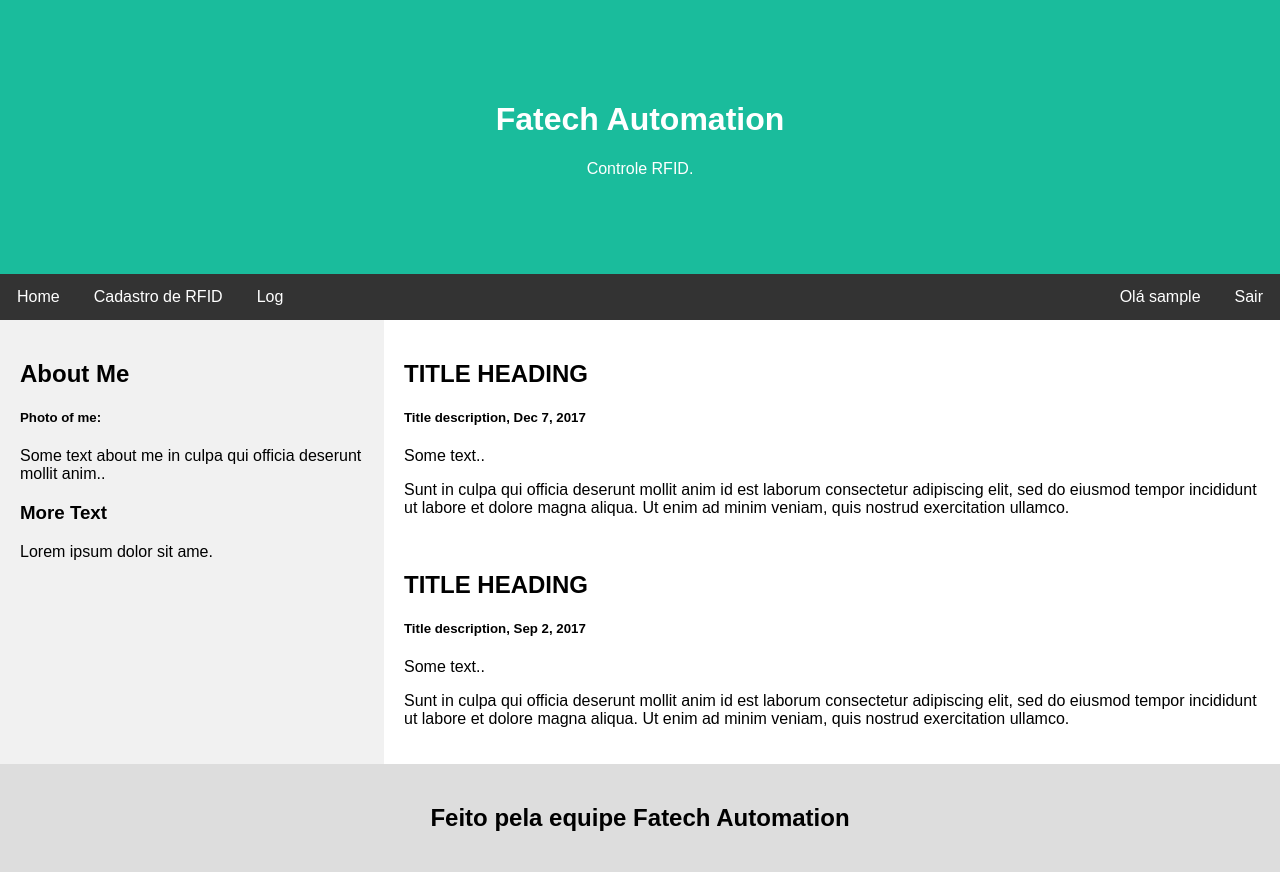
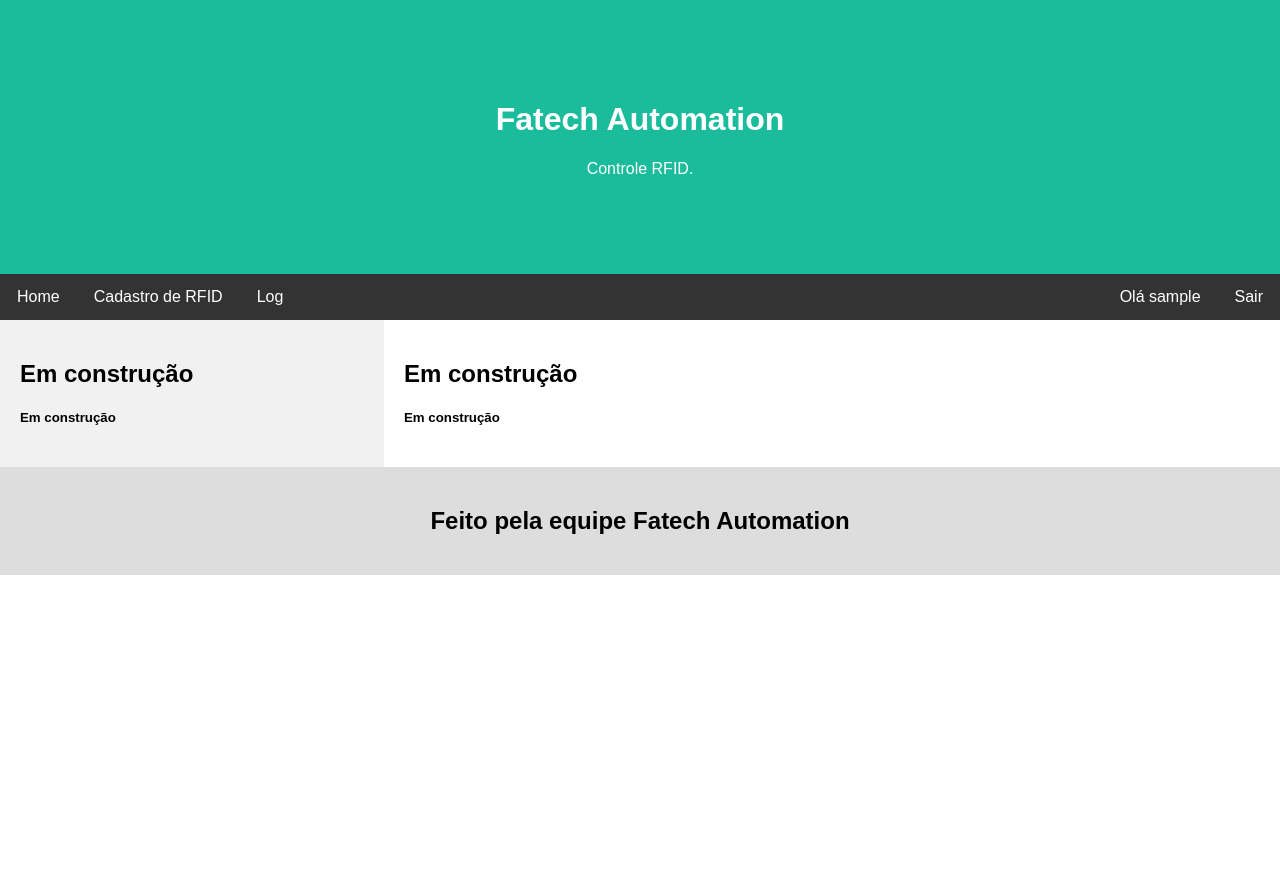
Before and after one commit to ghsantos9/fatech, a Django app: page /inicio/ in a window 1280 px wide. After the commit the page ends 575 px from the top, so only its background shows below. Run offline with Django 3.2, Linux system fonts and the light colour scheme; the visitor is signed in with stand-in values (Sample User, id 1).

Commit message:
arrumando index

```diff
--- a/inicio/templates/inicio/index.html
+++ b/inicio/templates/inicio/index.html
@@ -27,22 +27,22 @@
 
 <div class="row">
   <div class="side">
-    <h2>About Me</h2>
-    <h5>Photo of me:</h5>
-    <p>Some text about me in culpa qui officia deserunt mollit anim..</p>
+    <h2>Em construção</h2>
+    <h5>Em construção</h5>
+    <!-- <p>Some text about me in culpa qui officia deserunt mollit anim..</p>
     <h3>More Text</h3>
-    <p>Lorem ipsum dolor sit ame.</p>
+    <p>Lorem ipsum dolor sit ame.</p> -->
   </div>
   <div class="main">
-    <h2>TITLE HEADING</h2>
-    <h5>Title description, Dec 7, 2017</h5>
-    <p>Some text..</p>
+    <h2>Em construção</h2>
+    <h5>Em construção</h5>
+    <!-- <p>Some text..</p>
     <p>Sunt in culpa qui officia deserunt mollit anim id est laborum consectetur adipiscing elit, sed do eiusmod tempor incididunt ut labore et dolore magna aliqua. Ut enim ad minim veniam, quis nostrud exercitation ullamco.</p>
     <br>
     <h2>TITLE HEADING</h2>
     <h5>Title description, Sep 2, 2017</h5>
     <p>Some text..</p>
-    <p>Sunt in culpa qui officia deserunt mollit anim id est laborum consectetur adipiscing elit, sed do eiusmod tempor incididunt ut labore et dolore magna aliqua. Ut enim ad minim veniam, quis nostrud exercitation ullamco.</p>
+    <p>Sunt in culpa qui officia deserunt mollit anim id est laborum consectetur adipiscing elit, sed do eiusmod tempor incididunt ut labore et dolore magna aliqua. Ut enim ad minim veniam, quis nostrud exercitation ullamco.</p> -->
   </div>
 </div>
 
```
